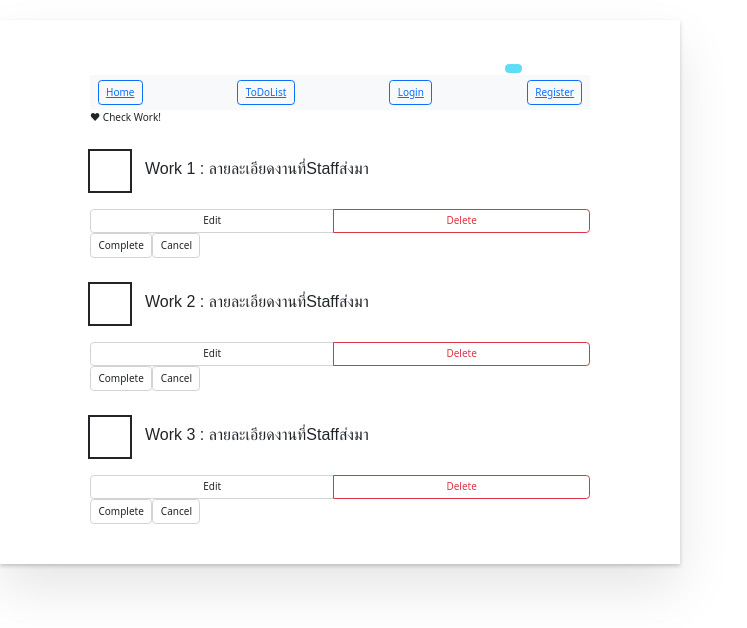
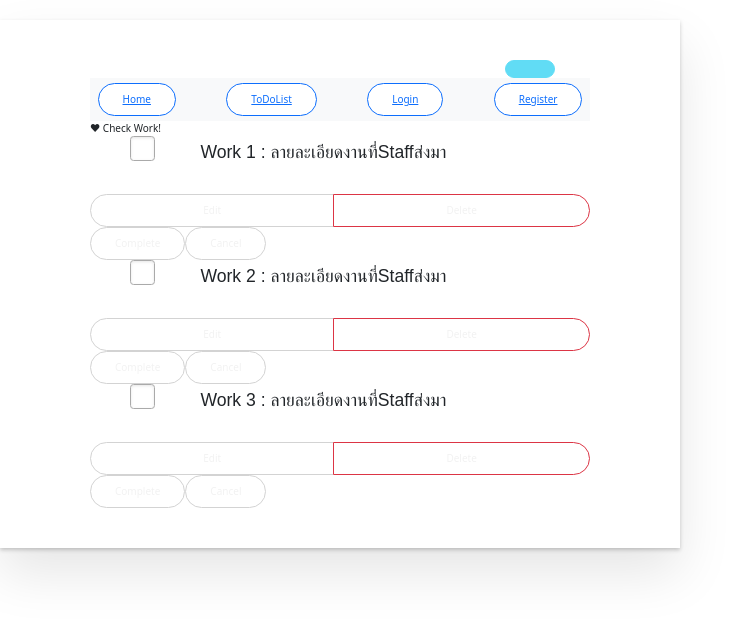
Before and after one commit to Siblarn/react1, a React (Create React App) app: page /check in a window 1280 px wide. Shown: the top 628 px of the page, without its empty margins (0-747 px from the left). Built offline with nearby package versions, Linux system fonts and the light colour scheme.

Commit message:
24/8/66: css page all

```diff
--- a/src/App.css
+++ b/src/App.css
@@ -290,3 +290,160 @@ body {
 .c-cb > input[type="checkbox"]:checked + label::after {
   opacity: 1;
 }
+/* Base for label styling */
+[type="checkbox"]:not(:checked),
+[type="checkbox"]:checked {
+  position: absolute;
+  left: 0;
+  opacity: 0.01;
+}
+[type="checkbox"]:not(:checked) + label,
+[type="checkbox"]:checked + label {
+  position: relative;
+  padding-left: 4em;
+  font-size: 1.1em;
+  line-height: 1;
+  cursor: pointer;
+}
+
+/* checkbox aspect */
+[type="checkbox"]:not(:checked) + label:before,
+[type="checkbox"]:checked + label:before {
+  content: '';
+  position: absolute;
+  left: 0;
+  top: 0;
+  width: 1.4em;
+  height: 1.4em;
+  border: 1px solid #aaa;
+  background: #FFF;
+  border-radius: .2em;
+  box-shadow: inset 0 1px 3px rgba(0,0,0, .1), 0 0 0 rgba(203, 34, 237, .2);
+  -webkit-transition: all .275s;
+      transition: all .275s;
+}
+
+/* checked mark aspect */
+[type="checkbox"]:not(:checked) + label:after,
+[type="checkbox"]:checked + label:after {
+  content: '✓';
+  position: absolute;
+  top: .525em;
+  left: .18em;
+  font-size: 1.375em;
+  color: #CB22ED;
+  line-height: 0;
+  -webkit-transition: all .2s;
+      transition: all .2s;
+}
+
+/* checked mark aspect changes */
+[type="checkbox"]:not(:checked) + label:after {
+  opacity: 0;
+  -webkit-transform: scale(0) rotate(45deg);
+      transform: scale(0) rotate(45deg);
+}
+
+[type="checkbox"]:checked + label:after {
+  opacity: 1;
+  -webkit-transform: scale(1) rotate(0);
+      transform: scale(1) rotate(0);
+}
+
+/* Disabled checkbox */
+[type="checkbox"]:disabled:not(:checked) + label:before,
+[type="checkbox"]:disabled:checked + label:before {
+  box-shadow: none;
+  border-color: #bbb;
+  background-color: #e9e9e9;
+}
+
+[type="checkbox"]:disabled:checked + label:after {
+  color: #777;
+}
+
+[type="checkbox"]:disabled + label {
+  color: #aaa;
+}
+
+/* Accessibility */
+[type="checkbox"]:checked:focus + label:before,
+[type="checkbox"]:not(:checked):focus + label:before {
+  box-shadow: inset 0 1px 3px rgba(0,0,0, .1), 0 0 0 6px rgba(203, 34, 237, .2);
+}
+
+
+
+
+/*
+* Useless styles, just for demo design
+*/
+body {
+font-family: "Open Sans", "Segoe WP", "Segoe UI", Helvetica, Arial, sans-serif;
+text-align: center;
+color: #34495E;
+  background: #FCFDFD;
+}
+
+a[href^="https://www.creativejuiz"] {
+color: #34495E;
+text-decoration: underline;
+}
+
+h1 {
+margin-top: 1em;
+}
+
+h2 {
+margin-top: 0;
+margin-bottom: 2em;
+color: #CB22ED;
+font-weight: normal;
+}
+
+form {
+width: 120px;
+margin: 0 auto 55px;
+text-align: left;
+}
+
+div p:first-child {
+font-weight: bold;
+font-size: 1.2em;
+}
+
+p {
+color: #aaa;
+}
+
+p a {
+color: inherit;
+}
+
+p + p {
+margin-top: 3em;
+}
+
+form p {
+margin: 15px 0;
+color: #f7f7f7;
+}
+
+a[href^="https://twitter.com"] {
+color: #1da1f2;
+}
+
+.btn.btn {
+display: inline-block;
+padding: 8px 24px;
+text-decoration: none;
+border-radius: 40px;
+background: #ffffff;
+color: #F2F2F2;
+transition: all .4s;
+}
+
+.btn.btn:hover,
+.btn.btn:focus {
+background: #000;
+}
--- a/src/Navbar/Login.js
+++ b/src/Navbar/Login.js
@@ -9,7 +9,7 @@ export default function Login() {
   const [result, setResult] = useState({});
   const navigate = useNavigate();
   const endpoint =
-    "https://2909-2405-9800-bc11-cade-9c61-5e56-40ae-7e88.ngrok-free.app";
+    "https://2c2e-2001-fb1-2d-352d-96f-ee87-a38b-e725.ngrok-free.app/todolists";
   const handleChange = (event) => {
     const name = event.target.name;
     const value = event.target.value;
--- a/src/Navbar/Register.js
+++ b/src/Navbar/Register.js
@@ -6,7 +6,7 @@ import { json, useNavigate } from "react-router-dom";
 
 function Register() {
   const [inputs, setInputs] = useState({});
-  const endpoint = "https://2909-2405-9800-bc11-cade-9c61-5e56-40ae-7e88.ngrok-free.app"
+  const endpoint = "https://2c2e-2001-fb1-2d-352d-96f-ee87-a38b-e725.ngrok-free.app/todolists"
   const MySwal = withReactContent(Swal);
   const [navigate, setNavigate] = useState({});
   const handleChange = (event) => {
--- a/src/Test/Testfinal.js
+++ b/src/Test/Testfinal.js
@@ -8,7 +8,7 @@ import Form from "./Form";
 export default function Testfinal() {
   const [todo, setTodo] = useState(null);
   const baseURL =
-    "https://2909-2405-9800-bc11-cade-9c61-5e56-40ae-7e88.ngrok-free.app/todolists";
+    "https://2c2e-2001-fb1-2d-352d-96f-ee87-a38b-e725.ngrok-free.app/todolists";
   useEffect(() => {
     axios.get(baseURL).then((response) => {
       setTodo(response.data);
@@ -25,14 +25,39 @@ export default function Testfinal() {
         <FilterButton />
       </div>
       <h2 className="list-heading">Work List !</h2>
-      <div className="todo stack-small">
-      <ul
-        role="list"
-        className="todo-list stack-large stack-exception"
-        aria-labelledby="list-heading"
-      >
+      <div className="todo stack-small"  key={todo._id}>
         {todo.map((todo) => (
-          <div className="list-group">
+          <div
+            className="list-group"
+            key={todo._id}
+            style={{
+              border: "1px solid gray",
+              borderRadius: "20px 20px",
+              display: "flex",
+            }}
+          >
+            <div
+              style={{
+                borderBottom: "0.5px solid gray",
+                marginLeft: "10rem",
+                marginTop: "10px",
+              }}
+            >
+              <p>
+                <input type="checkbox" id="test2" checked="checked" />
+                <label for="test2">Yellow</label>
+                {todo.todoName}
+              </p>
+            </div>
+            <div style={{ marginLeft: " 32rem " }}> owner : ชื่อปลอม </div>
+            <div style={{ marginLeft: "13rem" }}>{todo.createdAt}</div>
+            <div style={{ marginLeft: "13rem" }}>{todo.updatedAt}</div>
+            <div>{todo._id}</div>
+            <div>{todo.ownerId}</div>
+            <div>{todo.statusChecker}</div>
+          </div>
+        ))}
+        {/* <div className="list-group" key={todo._id}>
             <div>{todo.todoName}</div>
             <div> owner : ชื่อปลอม </div>
             <div>{todo._id}</div>
@@ -40,12 +65,8 @@ export default function Testfinal() {
             <div>{todo.statusChecker}</div>
             <div>{todo.createdAt}</div>
             <div>{todo.updatedAt}</div>
-          </div>
-        ))}
-        </ul>
+          </div> */}
       </div>
-
-
     </div>
   );
 }
--- a/src/Test/Todolist.js
+++ b/src/Test/Todolist.js
@@ -17,13 +17,6 @@ export default function Todolist(props) {
 
   return (
     <li className="todo stack-small">
-      <ul
-        role="list"
-        className="todo-list stack-large stack-exception"
-        aria-labelledby="list-heading"
-      >
-        {taskList}
-      </ul>
       <div className="c-cb">
         <input id="todo-0" type="checkbox" defaultChecked={props.completed} />
         <label className="todo-label" htmlFor={props.id}>
```
